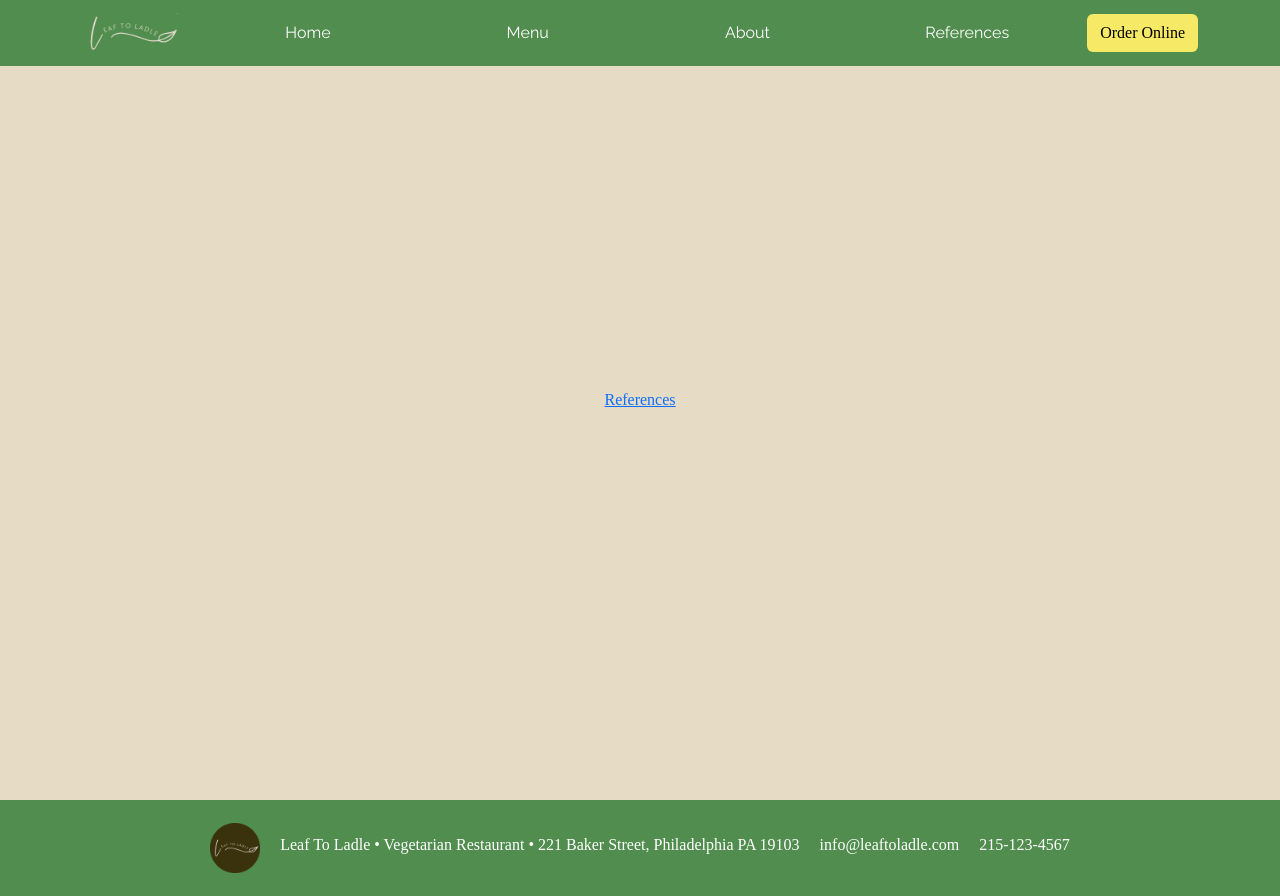
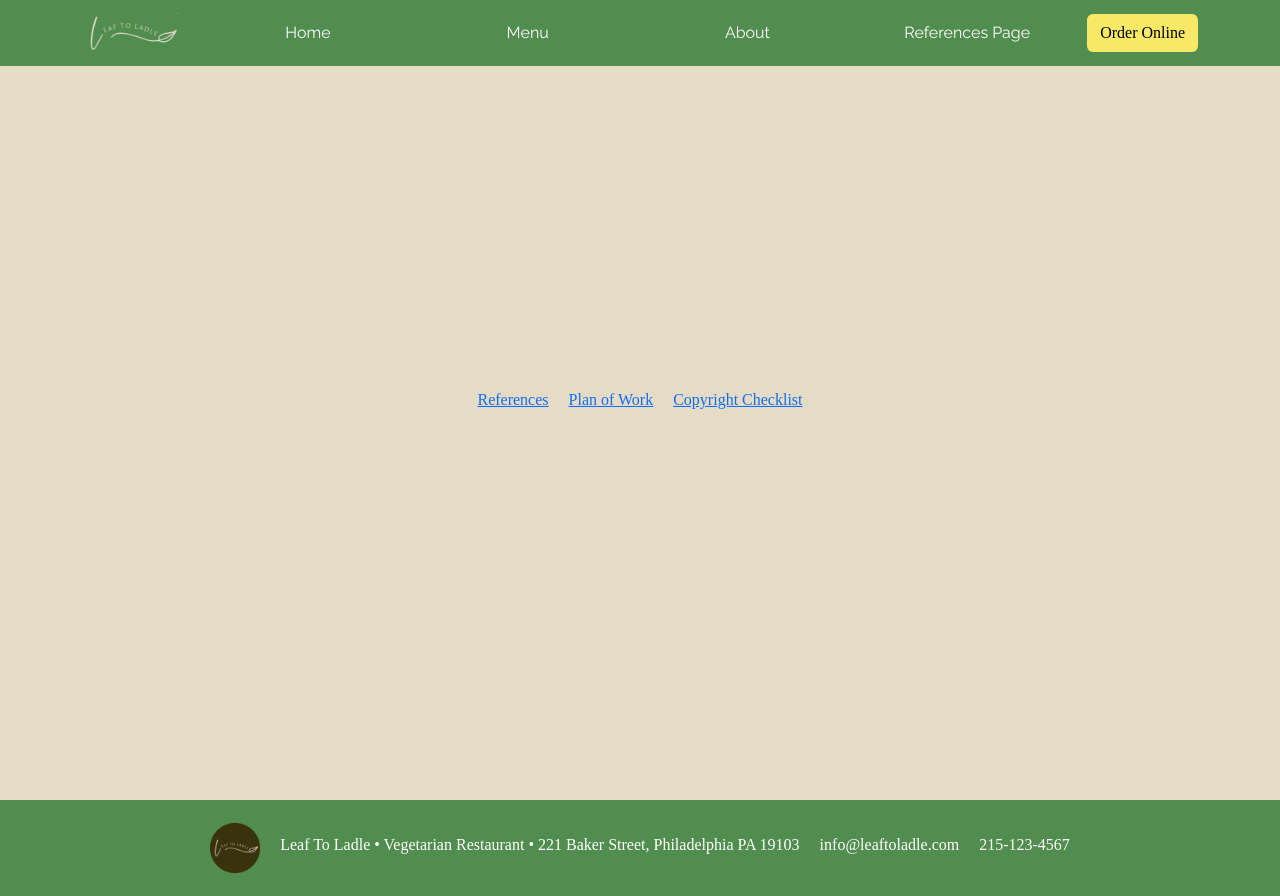
Before and after one commit to AWildTeriyaki/webmaster-2025, a React (Create React App) app: page /references in a window 1280 px wide. Built offline with nearby package versions, Linux system fonts and the light colour scheme; a web font is replaced by a local one.

Commit message:
finished references page

```diff
--- a/src/components/NavbarLocal/NavbarLocal.js
+++ b/src/components/NavbarLocal/NavbarLocal.js
@@ -65,7 +65,7 @@ function Navbar_Local() {
               <NavLink to="/about" style={{ color: "#fffefd", fontFamily: "Raleway", textDecoration: "none" }}>About</NavLink>
             </Nav.Link>
             <Nav.Link style={{ color: "#fffefd", fontFamily: "Raleway"}}>
-              <NavLink to="/references"  style={{ color: "#fffefd", fontFamily: "Raleway", textDecoration: "none" }}>References</NavLink>
+              <NavLink to="/references"  style={{ color: "#fffefd", fontFamily: "Raleway", textDecoration: "none" }}>References Page</NavLink>
             </Nav.Link>
           </Nav>
         </Navbar.Collapse>
--- a/src/components/Pages/References/references.css
+++ b/src/components/Pages/References/references.css
@@ -4,4 +4,5 @@
     align-items: center;
     justify-content: center;
     text-align: center;
+    gap: 20px;
 }
--- a/src/components/Pages/References/references.js
+++ b/src/components/Pages/References/references.js
@@ -1,9 +1,13 @@
 import './references.css';
 import references from '../../../assets/references.pdf';
+import plan_of_work from '../../../assets/plan_of_work.pdf';
+import copyright_checklist from '../../../assets/copyright.pdf';
 
 const References = () => (
     <div className="references">
         <a href={references} target="_blank" rel="noopener noreferrer">References</a>
+        <a href={plan_of_work} target="_blank" rel="noopener noreferrer">Plan of Work</a>
+        <a href={copyright_checklist} target="_blank" rel="noopener noreferrer">Copyright Checklist</a>
     </div>
 );
 
```
Also changed, not shown: 2 other files (tests, documents, lock files or other folders).
